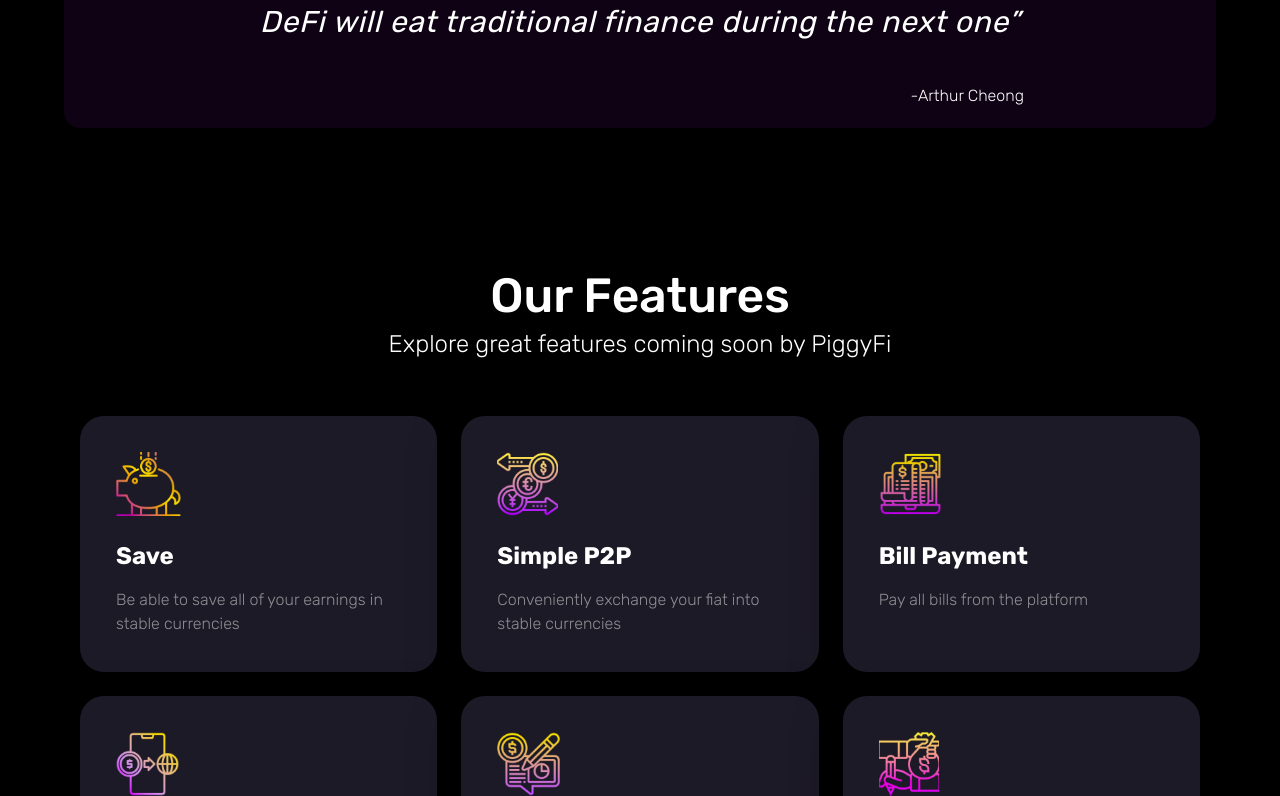
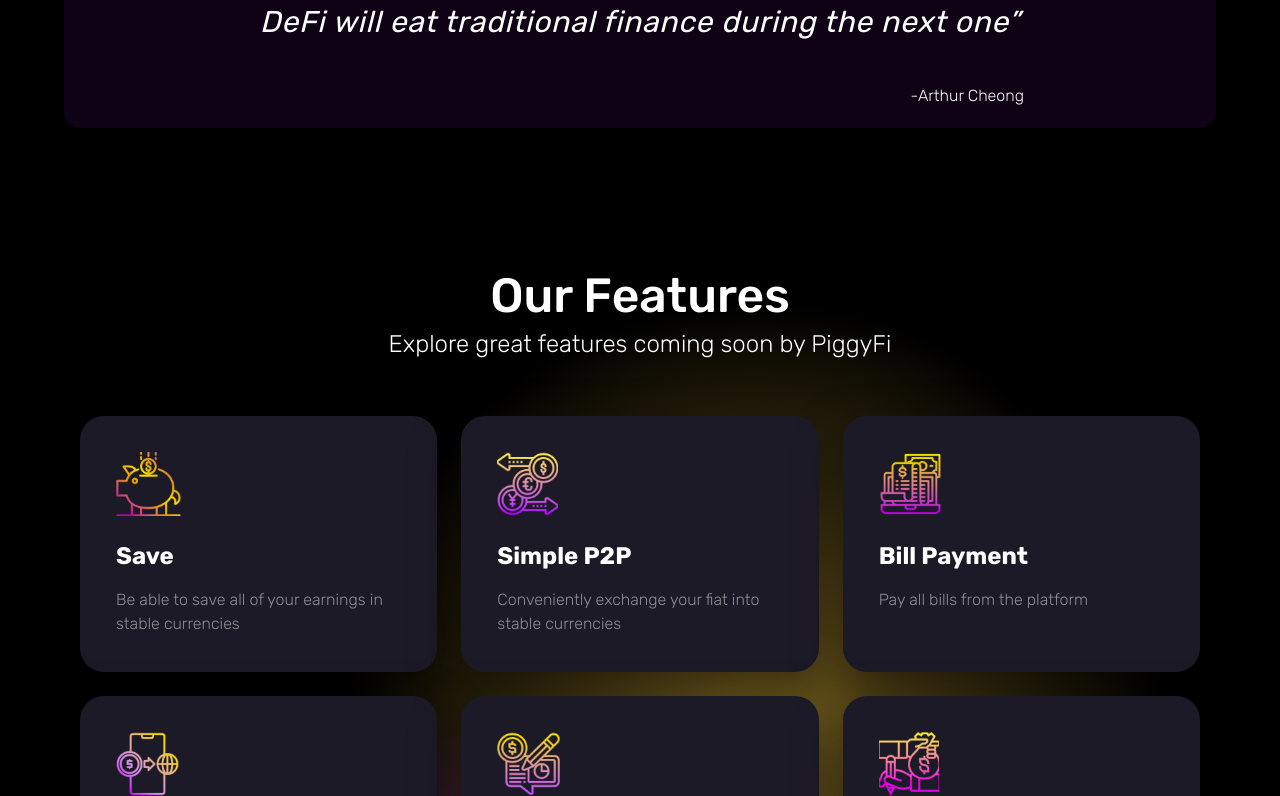
Before and after one commit to orignellc/piggyfi-website, a Next.js app: page / in a window 1280 px wide. Shown: the part 764-1560 px from the top of the page. Built offline with nearby package versions, Linux system fonts and the light colour scheme.

Commit message:
Fixed Radial Gradent

```diff
--- a/components/Dashboard/RedialGradient.jsx
+++ b/components/Dashboard/RedialGradient.jsx
@@ -5,5 +5,5 @@ export function RedialGradient({ className }) {
 }
 
 const backgroundImage =
-  "radial-gradient(circle at 60% 56%, rgba(255, 207, 68, 0.5), transparent 90%)" +
-  "radial-gradient(circle at 40% 76%, rgba(137, 19, 192, 0.5), transparent 90%, transparent),";
+  "radial-gradient(closest-side at 60% 56%, rgba(255, 207, 68, 0.5), transparent 90%), " +
+  "radial-gradient(closest-side at 40% 76%, rgba(137, 19, 192, 0.5), transparent 90%)";
```
